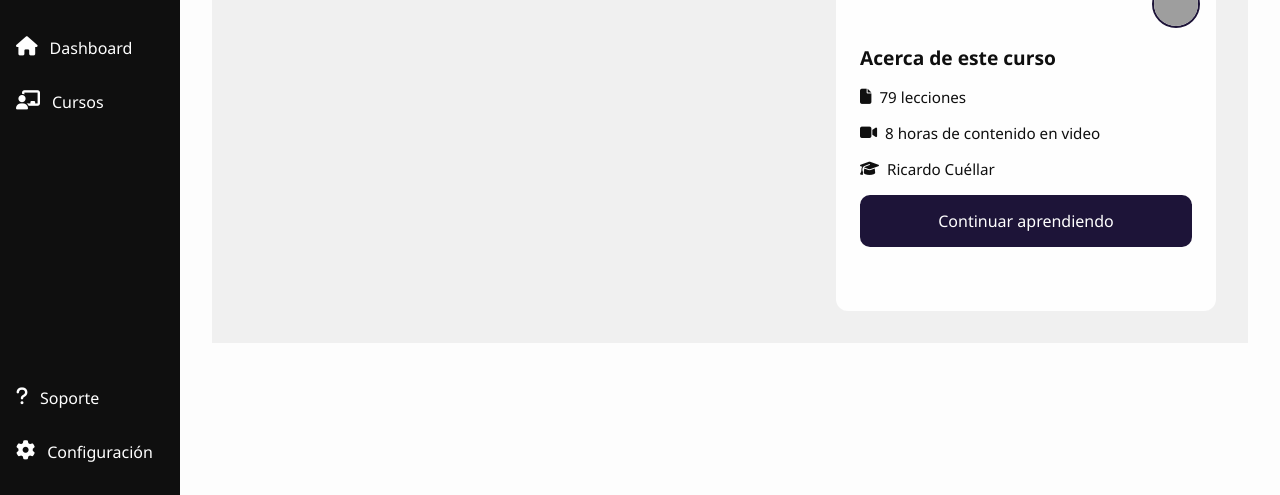
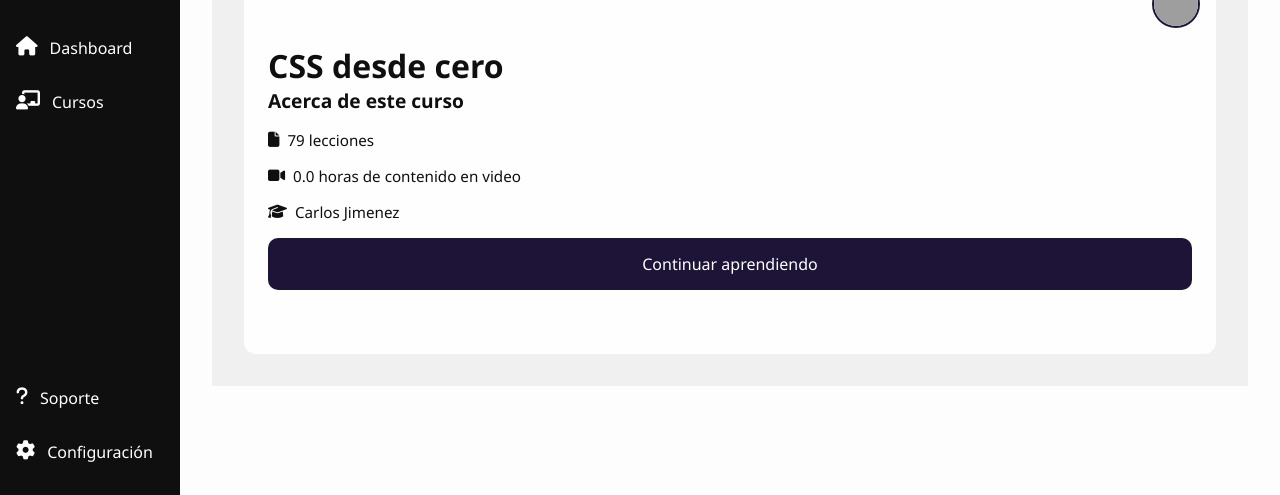
Before and after one commit to johnnoDev/platform-courses, a Django app: page /courses/detail/css-desde-cero in a window 1280 px wide. Shown: the part 305-800 px from the top of the page. Run offline with Django 5.2, Linux system fonts and the light colour scheme; data comes from the database, SQL or seed files in the repository; grey boxes are pictures that could not be loaded.

Commit message:
avance del relleno de informacion

```diff
--- a/apps/courses/templates/courses/course_detail.html
+++ b/apps/courses/templates/courses/course_detail.html
@@ -24,7 +24,7 @@
                 <!-- === COURSE OVERVIEW === -->
                 <div class="course-layout">
                     <!-- Accordion del curso -->
-                    <div class="course-sections">
+                    {% comment %} <div class="course-sections">
                         <!--<h2>{{ course.course_title }}</h2>-->
                             <div class="accordion">
                                 {% for course in courses %}
@@ -40,23 +40,24 @@
                                     </div>
                                 {% endfor %}
                         </div>
-                    </div>
+                    </div> {% endcomment %}
 
                     <!-- Card lateral -->
                     <div class="course-info-card">
                         <div class="card-banner">
                             <div class="tag">{devilearn}</div>
-                            <img src="{% static course_urls.course_image %}" alt="Curso Django" />
-                            <img class="author-avatar" src="https://randomuser.me/api/portraits/men/15.jpg" alt="Autor">
+                            <img src="{% if course.image %}{{ course.image }}{% else %}https://placehold.co/600x200?text='{{ course.title }}'{% endif %}" alt="{{ course.title }}" />
+                            <img class="author-avatar" src="https://randomuser.me/api/portraits/men/15.jpg/" alt="Autor">
                         </div>
                         <div class="card-body">
+                            <h1>{{ course.title }}</h1>
                             <h3>Acerca de este curso</h3>
                             <ul class="course-details">
                                 <li><i class="fa-solid fa-file"></i> 79 lecciones</li>
-                                <li><i class="fa-solid fa-video"></i> 8 horas de contenido en video</li>
-                                <li><i class="fa-solid fa-graduation-cap"></i> Ricardo Cuéllar</li>
+                                <li><i class="fa-solid fa-video"></i> {{ course.duration }} horas de contenido en video</li>
+                                <li><i class="fa-solid fa-graduation-cap"></i>{{ course.owner.get_full_name }}</li>
                             </ul>
-                            <a class="btn bnt-primary btn-course" href="{% url course_urls.course_link %}">Continuar aprendiendo</a>
+                            <a class="btn bnt-primary btn-course" href="#">Continuar aprendiendo</a>
 
                         </div>
                     </div>
--- a/apps/courses/views.py
+++ b/apps/courses/views.py
@@ -1,4 +1,4 @@
-from django.shortcuts import render
+from django.shortcuts import render, get_object_or_404
 from .models.course import Course
 from django.db.models import Q
 from django.core.paginator import Paginator
@@ -28,87 +28,88 @@ def course_list(request):  # courses
 
 
 def course_detail(request, slug):
-    courses = [
-        {
-            "course_title": "Django Aplicaciones",
-            "course_link": "",
-            "course_info": {
-                "lessons": 79,
-                "duration": 8,
-                "instructor": "Ricardo Cuéllar",
-            },
-            "course_content": {
-                "id": 1,
-                "name": "Introducción al curso",
-                "lessons": [
-                    {
-                        "name": "¿Qué aprenderás en este curso?",
-                        "type": "video",
-                    },
-                    {
-                        "name": "¿Cómo usar la plataforma?",
-                        "type": "file",
-                    },
-                ],
-            },
-        },
-        {
-            "course_title": "",
-            "course_link": "",
-            "course_info": {
-                "lessons": 40,
-                "duration": 4,
-                "instructor": "Ricardo Cuéllar",
-            },
-            "course_content": {
-                "id": 2,
-                "name": "Fundamentos necesarios de Python",
-                "lessons": [
-                    {
-                        "name": "Variables y tipos de datos",
-                        "type": "video",
-                    },
-                    {
-                        "name": "Condicionales y bucles",
-                        "type": "file",
-                    },
-                    {
-                        "name": "Funciones básicas",
-                        "type": "file",
-                    },
-                ],
-            },
-        },
-        {
-            "course_title": "",
-            "course_link": "",
-            "course_info": {
-                "lessons": 50,
-                "duration": 4,
-                "instructor": "Ricardo Cuéllar",
-            },
-            "course_content": {
-                "id": 3,
-                "name": "Introducción a Django",
-                "lessons": [
-                    {
-                        "name": "¿Qué es Django?",
-                        "type": "video",
-                    },
-                    {
-                        "name": "Primer proyecto con Django",
-                        "type": "file",
-                    },
-                ],
-            },
-        },
-    ]
-    course_urls = {"course_link": "course_lessons", "course_image": "img/curso_2.jpg"}
+    # courses = [
+    #     {
+    #         "course_title": "Django Aplicaciones",
+    #         "course_link": "",
+    #         "course_info": {
+    #             "lessons": 79,
+    #             "duration": 8,
+    #             "instructor": "Ricardo Cuéllar",
+    #         },
+    #         "course_content": {
+    #             "id": 1,
+    #             "name": "Introducción al curso",
+    #             "lessons": [
+    #                 {
+    #                     "name": "¿Qué aprenderás en este curso?",
+    #                     "type": "video",
+    #                 },
+    #                 {
+    #                     "name": "¿Cómo usar la plataforma?",
+    #                     "type": "file",
+    #                 },
+    #             ],
+    #         },
+    #     },
+    #     {
+    #         "course_title": "",
+    #         "course_link": "",
+    #         "course_info": {
+    #             "lessons": 40,
+    #             "duration": 4,
+    #             "instructor": "Ricardo Cuéllar",
+    #         },
+    #         "course_content": {
+    #             "id": 2,
+    #             "name": "Fundamentos necesarios de Python",
+    #             "lessons": [
+    #                 {
+    #                     "name": "Variables y tipos de datos",
+    #                     "type": "video",
+    #                 },
+    #                 {
+    #                     "name": "Condicionales y bucles",
+    #                     "type": "file",
+    #                 },
+    #                 {
+    #                     "name": "Funciones básicas",
+    #                     "type": "file",
+    #                 },
+    #             ],
+    #         },
+    #     },
+    #     {
+    #         "course_title": "",
+    #         "course_link": "",
+    #         "course_info": {
+    #             "lessons": 50,
+    #             "duration": 4,
+    #             "instructor": "Ricardo Cuéllar",
+    #         },
+    #         "course_content": {
+    #             "id": 3,
+    #             "name": "Introducción a Django",
+    #             "lessons": [
+    #                 {
+    #                     "name": "¿Qué es Django?",
+    #                     "type": "video",
+    #                 },
+    #                 {
+    #                     "name": "Primer proyecto con Django",
+    #                     "type": "file",
+    #                 },
+    #             ],
+    #         },
+    #     },
+    # ]
+    # course_urls = {"course_link": "course_lessons", "course_image": "img/curso_2.jpg"}
+    course = get_object_or_404(Course, slug=slug)
 
     return render(
         request,
         "courses/course_detail.html",
-        {"courses": courses, "course_urls": course_urls},
+        {"course": course},
     )
 
 
```
